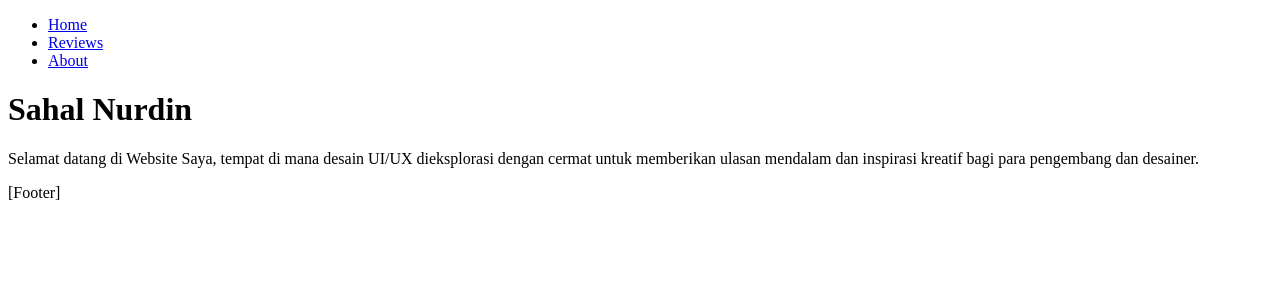
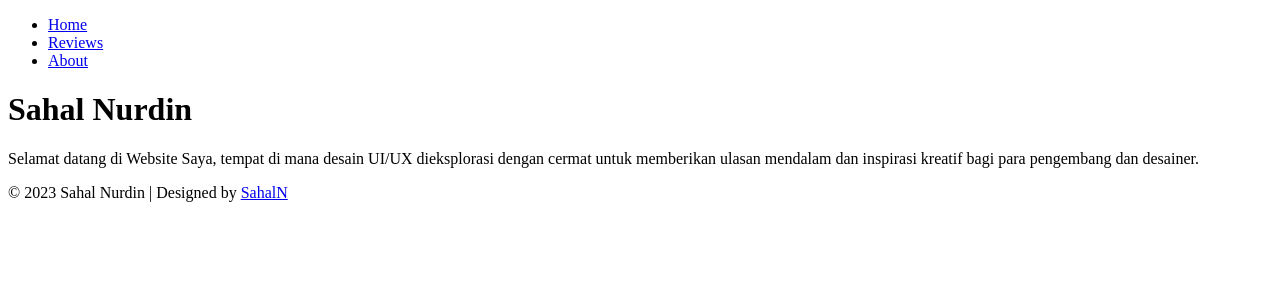
Before and after one commit to SahalN/sahalnuiux-reviews, a Next.js app: page / in a window 1280 px wide. Shown: the top 300 px of the page. Built offline with nearby package versions, Linux system fonts and the light colour scheme.

Commit message:
Adding Footer Layout

```diff
--- a/app/layout.jsx
+++ b/app/layout.jsx
@@ -24,7 +24,12 @@ export default function RootLayout({ children }) {
           </nav>
         </header>
         <main>{children}</main>
-        <footer>[Footer]</footer>
+        <footer>
+          &copy; 2023 Sahal Nurdin | Designed by{" "}
+          <a href='https://dribbble.com/SahalN' target='_blank'>
+            SahalN
+          </a>
+        </footer>
       </body>
     </html>
   );
```
